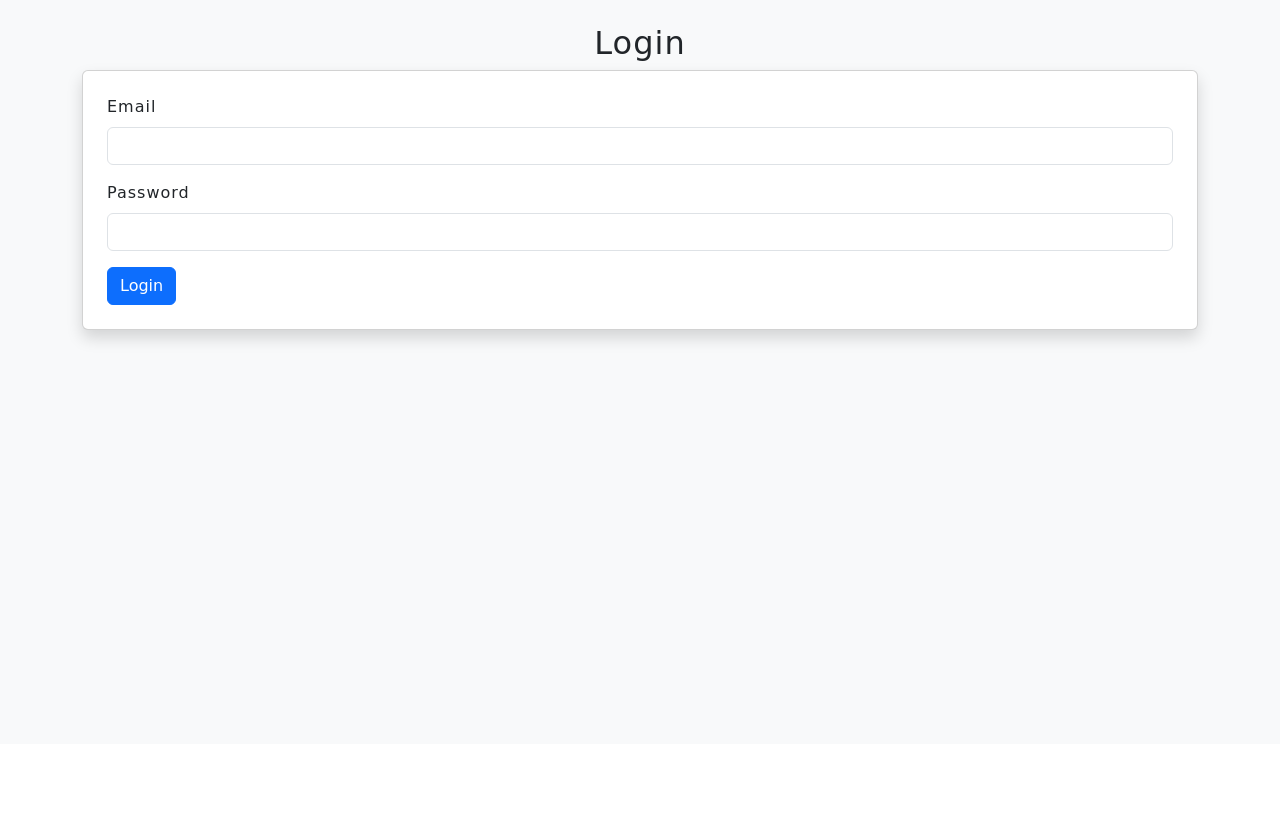
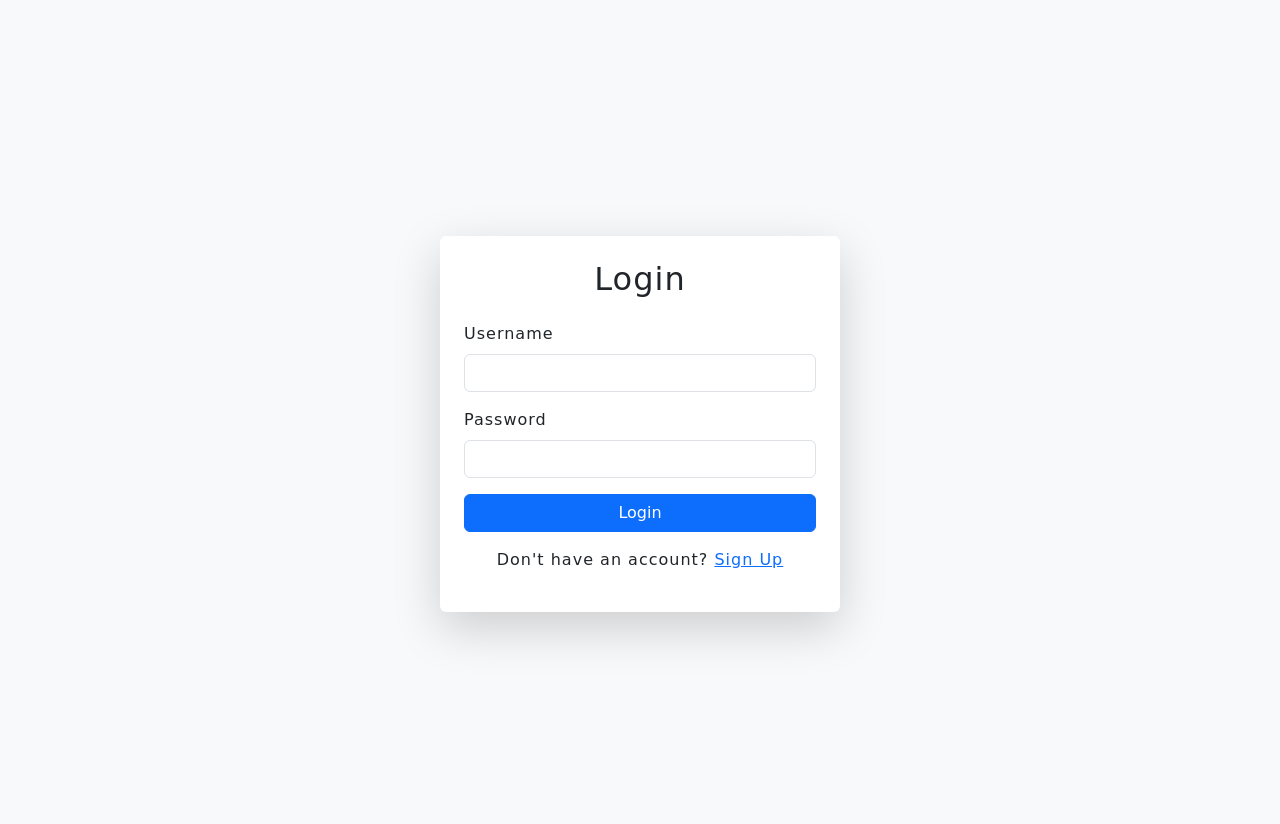
Before and after one commit to narmadha-raghu/fairshare, a Flask app: page /login in a window 1280 px wide. Shown: the part 56-880 px from the top of the page. Before the commit the page ends 402 px from the top, so only its background shows below. Run offline with Flask 3, Linux system fonts and the light colour scheme.

Commit message:
login size shrinked, login with username instead of email

```diff
--- a/app.py
+++ b/app.py
@@ -100,10 +100,10 @@ def signup():
 @app.route('/login', methods=['GET', 'POST'])
 def login():
     if request.method == 'POST':
-        email = request.form['email']
+        username = request.form["username"]
         password = request.form['password']
 
-        user = User.query.filter_by(email=email).first()
+        user = User.query.filter_by(username=username).first()
         if user and bcrypt.check_password_hash(user.password, password):  # ✅ Use Flask-Bcrypt
             login_user(user)
             flash('Login successful!', 'success')
--- a/templates/base.html
+++ b/templates/base.html
@@ -19,7 +19,7 @@
 
     <nav class="navbar navbar-expand-lg navbar-dark bg-dark">
         <div class="container">
-            <a class="navbar-brand" href="{{ url_for('dashboard') }}">FairShare</a>
+            <a class="navbar-brand" href="{{ url_for('home') }}">FairShare</a>
             <ul class="navbar-nav ms-auto">
                 <li class="nav-item"><a class="nav-link" href="{{ url_for('dashboard') }}">Dashboard</a></li>
                 <li class="nav-item"><a class="nav-link" href="{{ url_for('add_expense') }}">Add Expense</a></li>
--- a/templates/home.html
+++ b/templates/home.html
@@ -5,11 +5,12 @@
     <h1 class="display-3 fw-bold text-success" style="font-weight: 600;">Welcome to FairShare!</h1>
     <p class="lead text-secondary" style="font-weight: 400;">Less stress when sharing expenses with anyone.</p>
 
-
+    {% if not current_user.is_authenticated %}
     <div class="mt-4">
         <a href="{{ url_for('login') }}" class="btn btn-lg btn-outline-primary mx-2">Login</a>
         <a href="{{ url_for('signup') }}" class="btn btn-lg btn-success mx-2">Sign Up</a>
     </div>
+    {% endif %}
 
     <div class="row mt-5">
         <div class="col-md-4">
--- a/templates/login.html
+++ b/templates/login.html
@@ -1,19 +1,25 @@
 {% extends "base.html" %}
 
 {% block content %}
-<h2 class="text-center">Login</h2>
+<div class="d-flex justify-content-center align-items-center" style="min-height: 100vh;">
+    <div class="card shadow-lg p-4 border-0" style="max-width: 400px; width: 100%;">
+        <h2 class="text-center mb-4">Login</h2>
 
-<div class="card shadow p-4">
         <form method="POST">
             <div class="mb-3">
-            <label class="form-label">Email</label>
-            <input type="email" name="email" class="form-control" required>
+                <label class="form-label">Username</label>
+                <input type="text" name="username" class="form-control" required>
             </div>
             <div class="mb-3">
                 <label class="form-label">Password</label>
                 <input type="password" name="password" class="form-control" required>
             </div>
-        <button type="submit" class="btn btn-primary">Login</button>
+            <button type="submit" class="btn btn-primary w-100">Login</button>
         </form>
+
+        <div class="text-center mt-3">
+            <p>Don't have an account? <a href="{{ url_for('signup') }}">Sign Up</a></p>
+        </div>
+    </div>
 </div>
 {% endblock %}
--- a/templates/signup.html
+++ b/templates/signup.html
@@ -1,9 +1,10 @@
 {% extends "base.html" %}
 
 {% block content %}
+<div class="d-flex justify-content-center align-items-center" style="min-height: 100vh;">
+    <div class="card shadow-lg p-4 border-0" style="max-width: 400px; width: 100%;">
         <h2 class="text-center">Sign Up</h2>
 
-<div class="card shadow p-4">
         <form method="POST">
             <div class="mb-3">
                 <label class="form-label">Username</label>
@@ -28,4 +29,5 @@
             <p>Already have an account? <a href="{{ url_for('login') }}">Login</a></p>
         </div>
     </div>
+</div>
 {% endblock %}
```
Lines whose indentation alone changed are shown as unchanged.
